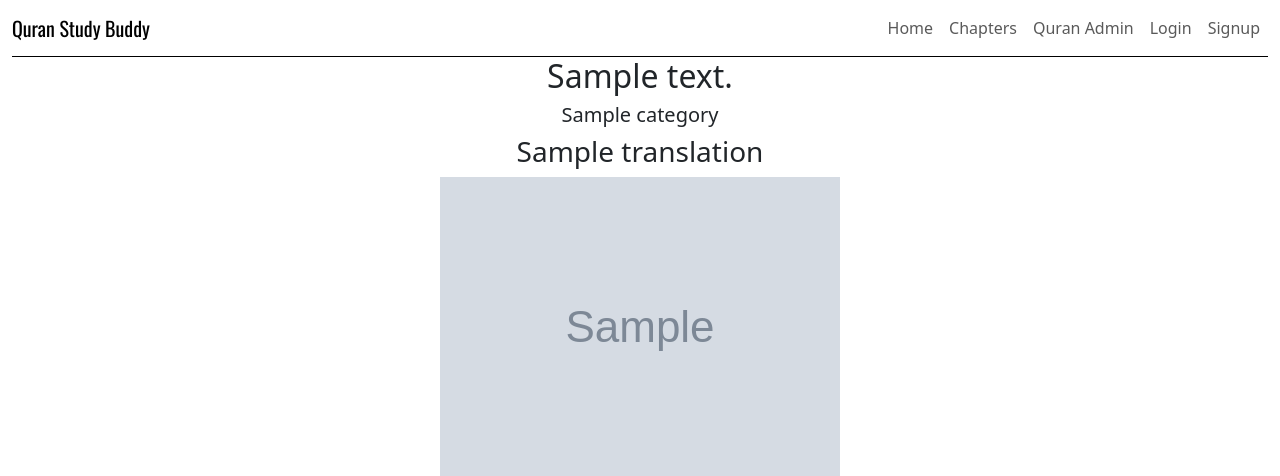
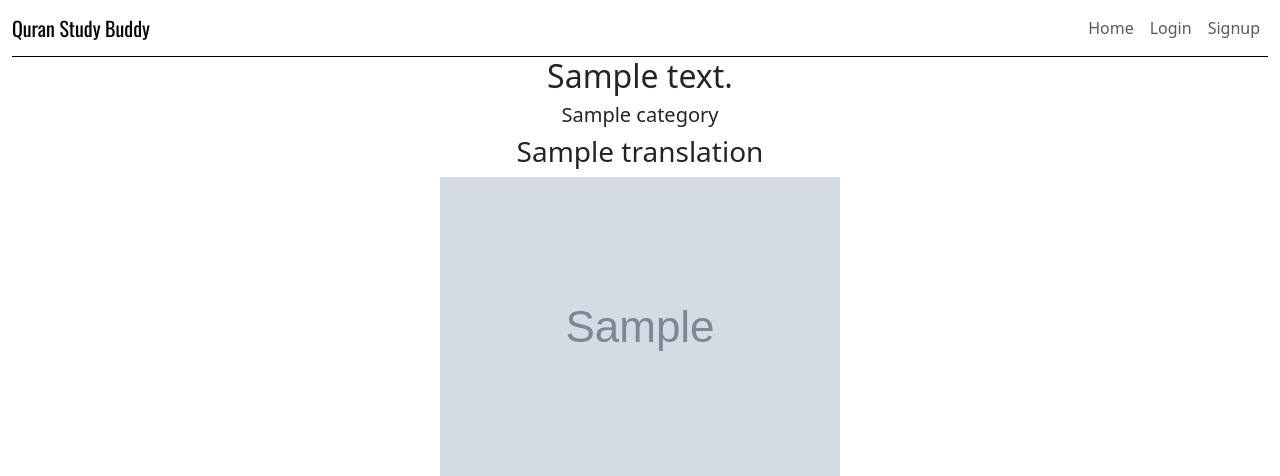
Before and after one commit to SholaAguns/QuranStudyBuddy, a Django app: template arabic/templates/arabic/phrase_detail.html in a window 1280 px wide. Shown: the top 476 px of the page. Run offline with Django 5.2, Linux system fonts and the light colour scheme; the template is opened without the code that fills it: most values are stand-ins (such as "Sample title", 1, 10 or a date in 2020); grey boxes marked "Sample" are stand-in pictures; some libraries are stand-ins or nearby versions.

Commit message:
Navigation and admin only

```diff
--- a/templates/base.html
+++ b/templates/base.html
@@ -44,12 +44,32 @@
             <li class="nav-item">
             <a class="nav-link" href="{% url 'home' %}"> Home </a>
             </li>
-            <li class="nav-item">
-            <a class="nav-link" href="{% url 'quran:chapter_list' %}">Chapters</a>
+            <li class="nav-item dropdown">
+              <a class="nav-link dropdown-toggle" href="#" id="navbarDropdown" role="button" data-bs-toggle="dropdown" aria-expanded="false">
+                {{user.username}}
+              </a>
+              <ul class="dropdown-menu" aria-labelledby="navbarDropdown">
+                <li><a class="dropdown-item" href="{% url 'arabic:phrase_list' %}">My Phrases</a></li>
+                <li><a class="dropdown-item" href="{% url 'flashcards:flashcardset_list' %}">My Flashcards</a></li>
+              </ul>
+            </li>
+            <li class="nav-item dropdown">
+              <a class="nav-link dropdown-toggle" href="#" id="navbarDropdown" role="button" data-bs-toggle="dropdown" aria-expanded="false">
+                Create
+              </a>
+              <ul class="dropdown-menu" aria-labelledby="navbarDropdown">
+                <li><a class="dropdown-item" href="{% url 'arabic:add_phrase' %}">Create Phrase</a></li>
+                <li><a class="dropdown-item" href="{% url 'flashcards:add_flashcardset' %}">Create Flashcard set</a></li>
+              </ul>
             </li>
             <li class="nav-item">
-            <a class="nav-link" href="{% url 'quran:admin' %}">Quran Admin</a>
+            <a class="nav-link" href="{% url 'quran:chapter_list' %}">Quran</a>
             </li>
+            {% if user.username == 'admin' %}
+              <li class="nav-item">
+              <a class="nav-link" href="{% url 'quran:admin' %}">Quran Admin</a>
+              </li>
+            {% endif %}
             <li class="nav-item">
               <form action="{% url 'accounts:logout' %}" method="post">
                   {% csrf_token %}
@@ -59,12 +79,6 @@
             {% else %}
             <li class="nav-item">
             <a class="nav-link" href="{% url 'home' %}"> Home </a>
-            </li>
-            <li class="nav-item">
-            <a class="nav-link" href="{% url 'quran:chapter_list' %}">Chapters</a>
-            </li>
-            <li class="nav-item">
-            <a class="nav-link" href="{% url 'quran:admin' %}">Quran Admin</a>
             </li>
             <li class="nav-item">
             <a id="loginbtn" class="nav-link" href="{% url 'accounts:login' %}">Login</a>
--- a/todo.txt
+++ b/todo.txt
@@ -1,7 +1,6 @@
-- Navigation
-- Admin only
 - Multi select
 - Verse design
+- Flashcardset form design
 - If Ids or Juz don't need amount
 - Range validator
 - Flashcard names
```
Also changed, not shown: flashcard/templates/flashcards/flashcardset_detail.html (+18 -2 lines).
